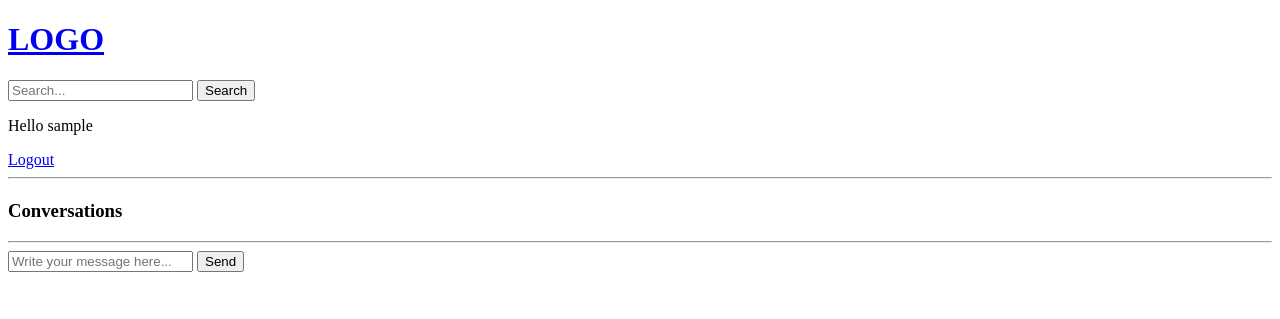
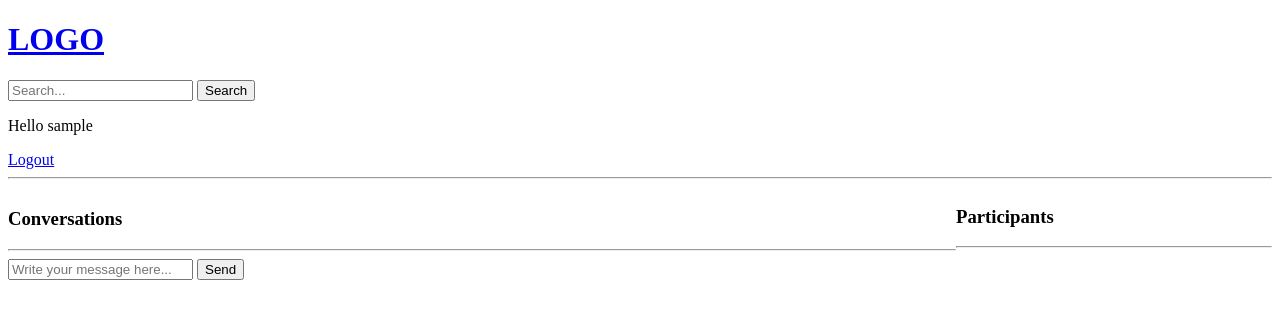
Before and after one commit to piyakker/StudyBuddy, a Django app: template base/templates/base/room.html in a window 1280 px wide. Shown: the top 319 px of the page. Run offline with Django 3.2, Linux system fonts and the light colour scheme; the template is opened without the code that fills it, so the values that code supplies are empty; the visitor is signed in with stand-in values (Sample User, id 1).

Commit message:
add participants to rooms

```diff
--- a/base/models.py
+++ b/base/models.py
@@ -22,7 +22,7 @@ class Room(models.Model):
     topic = models.ForeignKey(Topic, on_delete=models.SET_NULL, null=True)
     name = models.CharField(max_length=200)
     description = models.TextField(null=True, blank=True)
-    # participants =
+    participants = models.ManyToManyField(User, related_name='participants', blank=True)
     updated = models.DateTimeField(auto_now=True)
     created = models.DateTimeField(auto_now_add=True)
 
--- a/base/templates/base/room.html
+++ b/base/templates/base/room.html
@@ -1,6 +1,17 @@
 {% extends 'main.html' %}
 
 {% block content %}
+<style>
+  .room-container {
+    display: grid;
+    grid-template-columns: 3fr 1fr;
+  }
+</style>
+
+<div class="room-container">
+
+  <div>
+
     <h1>{{room.name}}</h1>
 
     <p>{{room.description}}</p>
@@ -25,5 +36,15 @@
         <button type="submit">Send</button>
       </form>
     </div>
+  </div>
+
+  <div>
+    <h3>Participants</h3>
+    <hr>
+    {% for user in participants %}
+    <p>{{user.username}}</p>
+    {% endfor %}
+  </div>
+</div>
 {% endif %}
 {% endblock %}
--- a/base/views.py
+++ b/base/views.py
@@ -66,6 +66,7 @@ def home(request):
 def room(request, pk):
     room = Room.objects.get(id=pk)
     room_messages = room.message_set.all().order_by('-created')
+    participants = room.participants.all()
 
     if request.method == 'POST':
         message = Message.objects.create(
@@ -73,8 +74,9 @@ def room(request, pk):
             room = room,
             body = request.POST.get('body')
         )
+        room.participants.add(request.user)
         return redirect('room', pk=room.id)
-    context = {'room': room, 'room_messages': room_messages}
+    context = {'room': room, 'room_messages': room_messages, 'participants': participants}
     return render(request, 'base/room.html', context)
 
 
```
Also changed, not shown: base/migrations/0002_auto_20230209_0747.py (added). Lines whose indentation alone changed are shown as unchanged.
